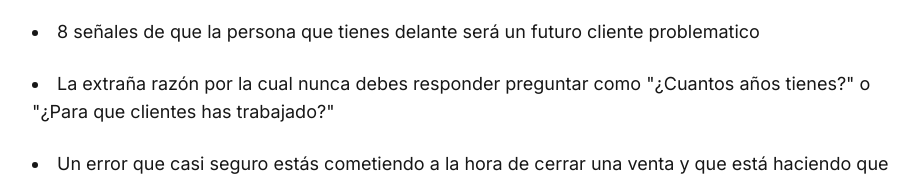
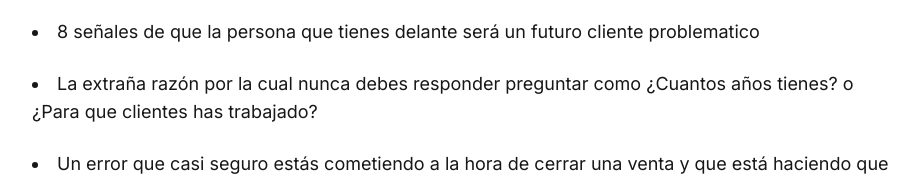
Before and after one commit to MariaLipiz/miraencomentarios, a Next.js app: page /curso-de-ventas-y-filtrado-de-clientes in a window 1280 px wide. Shown: the part 550-726 px from the top of the page, without its empty margins (176-1095 px from the left). Built offline with nearby package versions, Linux system fonts and the light colour scheme.

Commit message:
Comillas eliminadas

```diff
--- a/app/curso-de-ventas-y-filtrado-de-clientes/page.tsx
+++ b/app/curso-de-ventas-y-filtrado-de-clientes/page.tsx
@@ -1,4 +1,4 @@
-import NewsletterForm from '@/components/NewsletterForm';
+
 import Script from 'next/script'
 import ConvertkitButton from "@/components/BotonCurso";
 
@@ -105,7 +105,7 @@ export default function Home() {
       <ul className="list-disc list-inside space-y-6 text-base sm:text-lg font-normal mb-6">
         <li>El motivo por el que nunca debes justificar el precio </li>
         <li>8 señales de que la persona que tienes delante será un futuro cliente problematico</li>
-        <li>La extraña razón por la cual nunca debes responder preguntar como "¿Cuantos años tienes?" o "¿Para que clientes has trabajado?"</li>
+        <li>La extraña razón por la cual nunca debes responder preguntar como ¿Cuantos años tienes? o ¿Para que clientes has trabajado?</li>
         <li>Un error que casi seguro estás cometiendo a la hora de cerrar una venta y que está haciendo que factures menos</li>
         <li>El motivo por el cual nunca debes usar ChatGPT en nada relacionado con tu proceso de venta</li>
         <li>10 frases que, si las dices, hará que tu cliente tengas ganas de salir corriendo (casi seguro las estas utilizando)</li>
```
